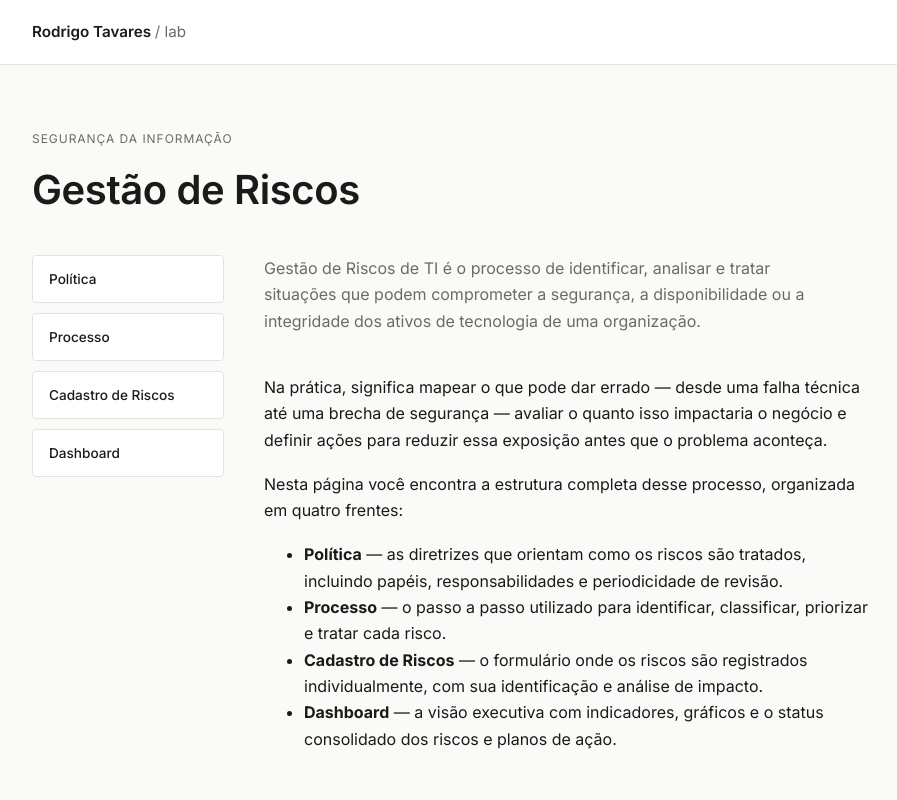
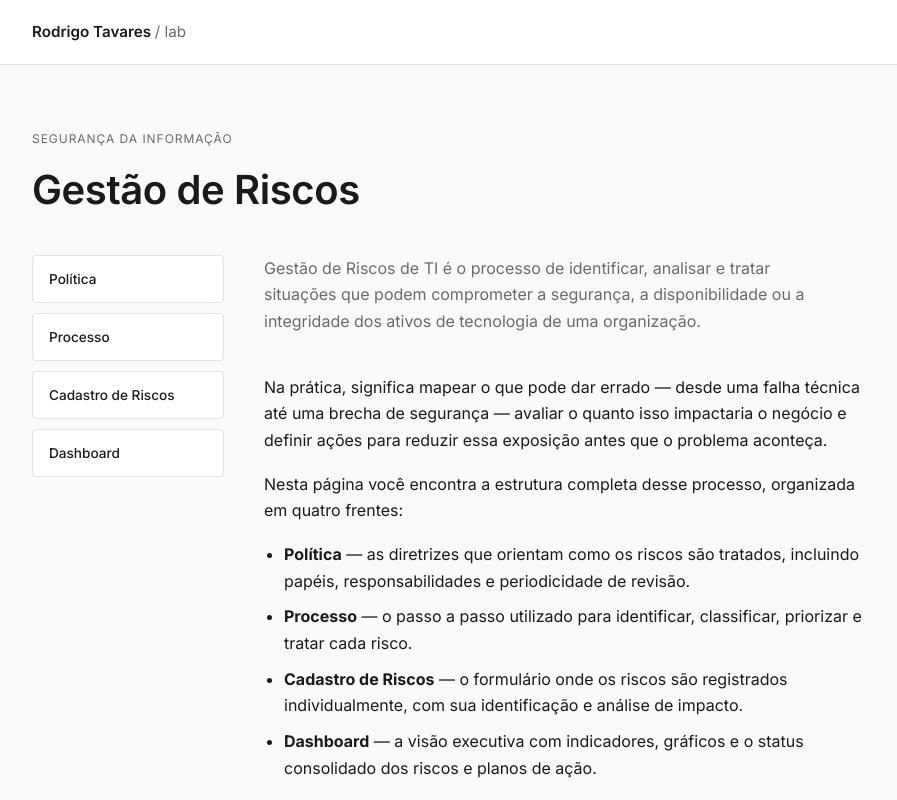
Before and after one commit to rodrigotavares79/lab-rodrigotavares, a Next.js app: page /seguranca/gestao-de-riscos in a window 1280 px wide. Shown: the top 800 px of the page, without its empty margins (88-985 px from the left). Built offline with nearby package versions, Linux system fonts and the light colour scheme; no server answers.

Commit message:
Update globals.css

```diff
--- a/app/globals.css
+++ b/app/globals.css
@@ -298,6 +298,22 @@ h1, h2, h3 {
 
 .content-block .body p {
   margin-bottom: 1.1rem;
+}
+
+.content-block .body ul {
+  margin: 0 0 1.1rem;
+  padding-left: 1.25rem;
+  display: flex;
+  flex-direction: column;
+  gap: 0.6rem;
+}
+
+.content-block .body li {
+  color: var(--text);
+}
+
+.content-block .body li strong {
+  color: var(--text);
 }
 
 .status-tag {
```
